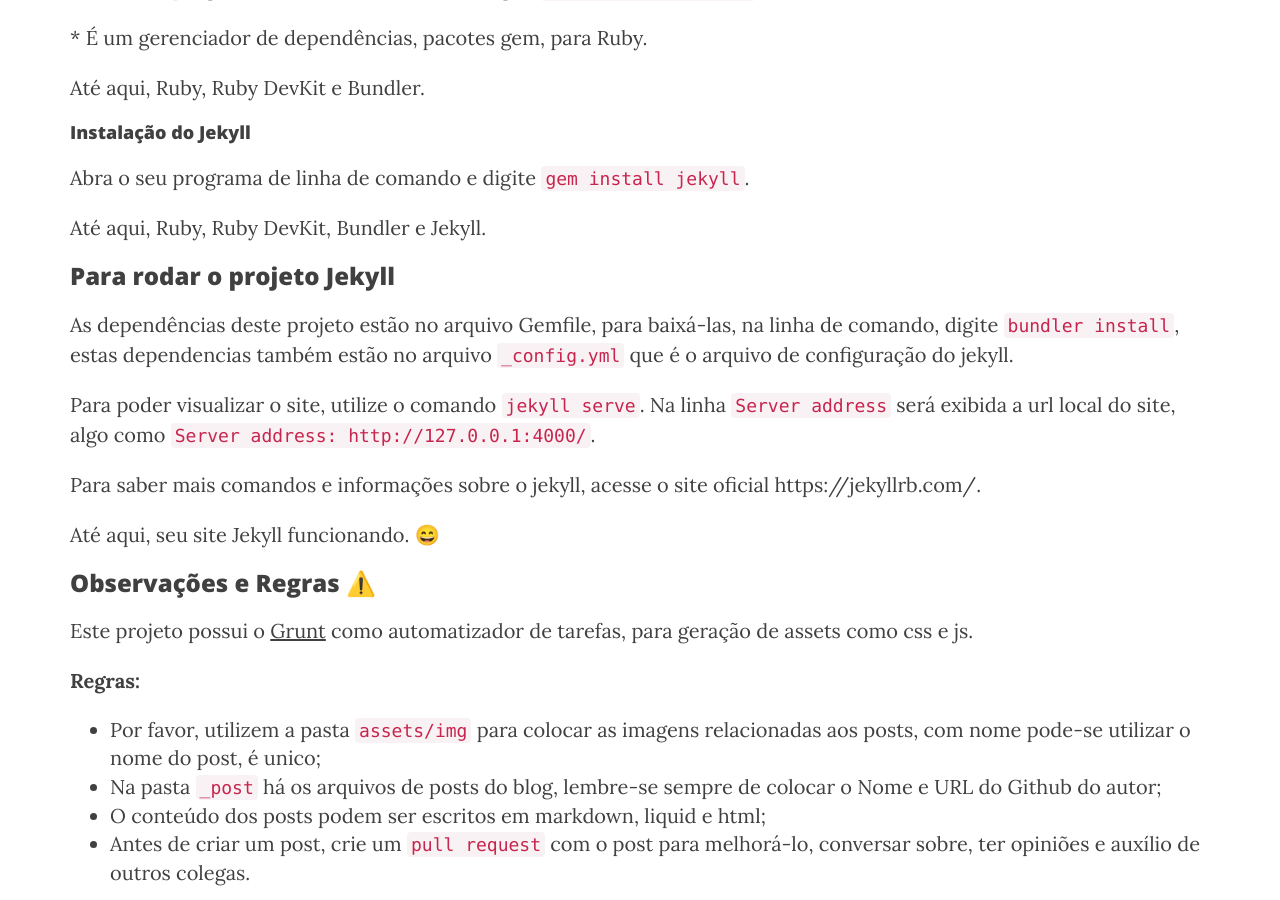
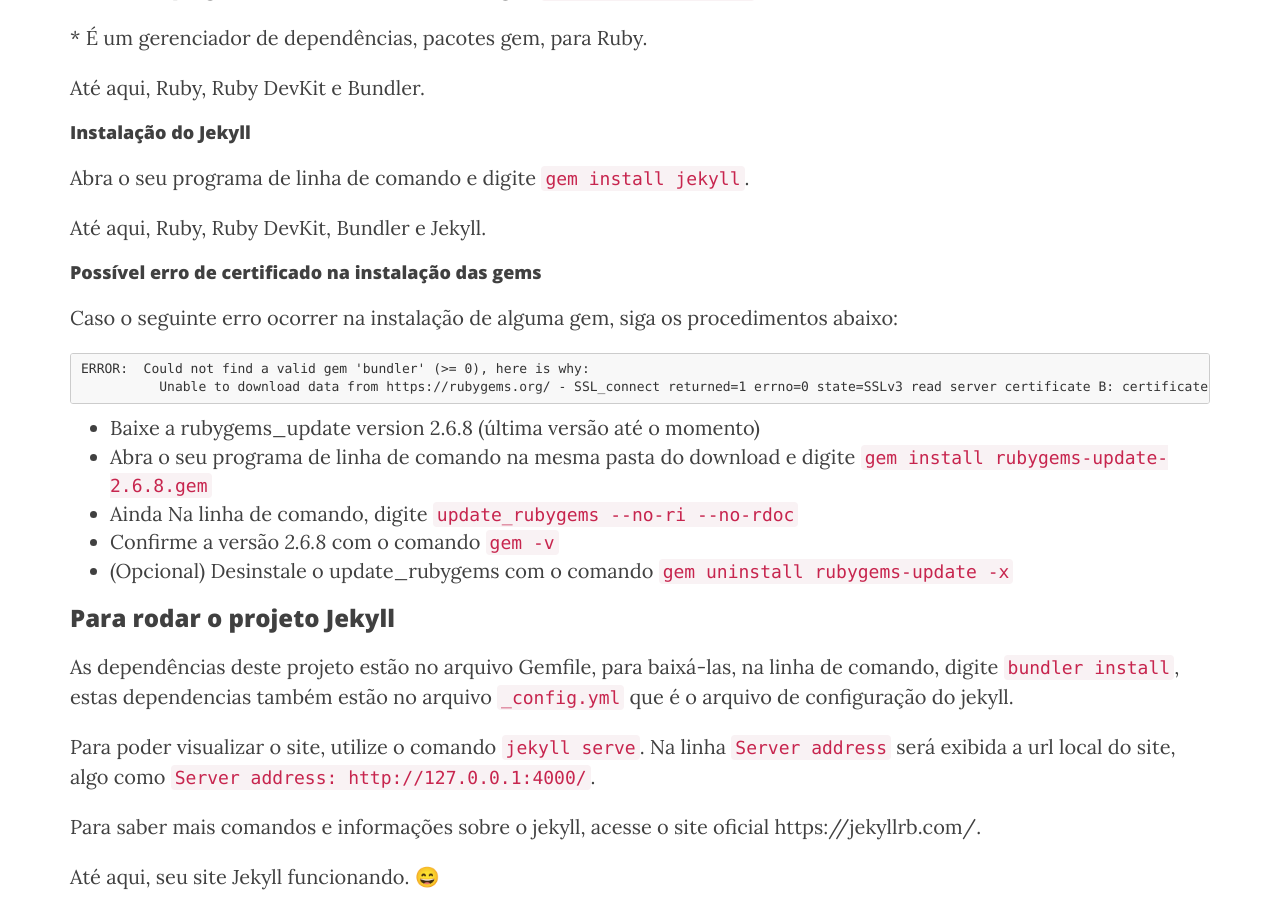
Before and after one commit to OESTIDigital/OESTIDigital.github.io, a Jekyll site: the page built from _posts/2016-08-25-tutorial-instalacao-jekyll.md, in a window 1280 px wide and 900 px high, scrolled down 2272 px. Built offline with Jekyll 4.4.1, drawn with Linux system fonts in a browser that asks for light colours; nearby versions of some CDN libraries; emoji names are drawn with the system emoji font; comment, search, counter and statistics services are not loaded.

Commit message:
Adicionar dicas para possível erro de SSL na instalação das gems

````diff
--- a/_posts/2016-08-25-tutorial-instalacao-jekyll.md
+++ b/_posts/2016-08-25-tutorial-instalacao-jekyll.md
@@ -73,6 +73,20 @@
 
 Até aqui, Ruby, Ruby DevKit, Bundler e Jekyll.
 
+#### Possível erro de certificado na instalação das gems
+Caso o seguinte erro ocorrer na instalação de alguma gem, siga os procedimentos abaixo:
+
+```
+ERROR:  Could not find a valid gem 'bundler' (>= 0), here is why:
+          Unable to download data from https://rubygems.org/ - SSL_connect returned=1 errno=0 state=SSLv3 read server certificate B: certificate verify failed (https://api.rubygems.org/specs.4.8.gz)
+```
+
+- Baixe a [rubygems_update version 2.6.8](https://rubygems.org/gems/rubygems-update/versions/2.6.8) (última versão até o momento)
+- Abra o seu programa de linha de comando na mesma pasta do download e digite `gem install rubygems-update-2.6.8.gem`
+- Ainda Na linha de comando, digite `update_rubygems --no-ri --no-rdoc`
+- Confirme a versão *2.6.8* com o comando `gem -v`
+- (Opcional) Desinstale o update_rubygems com o comando `gem uninstall rubygems-update -x`
+
 ### Para rodar o projeto Jekyll
 As dependências deste projeto estão no arquivo Gemfile, para baixá-las, na linha de comando, digite `bundler install`, estas dependencias também estão no arquivo `_config.yml` que é o arquivo de configuração do jekyll.
 
````
